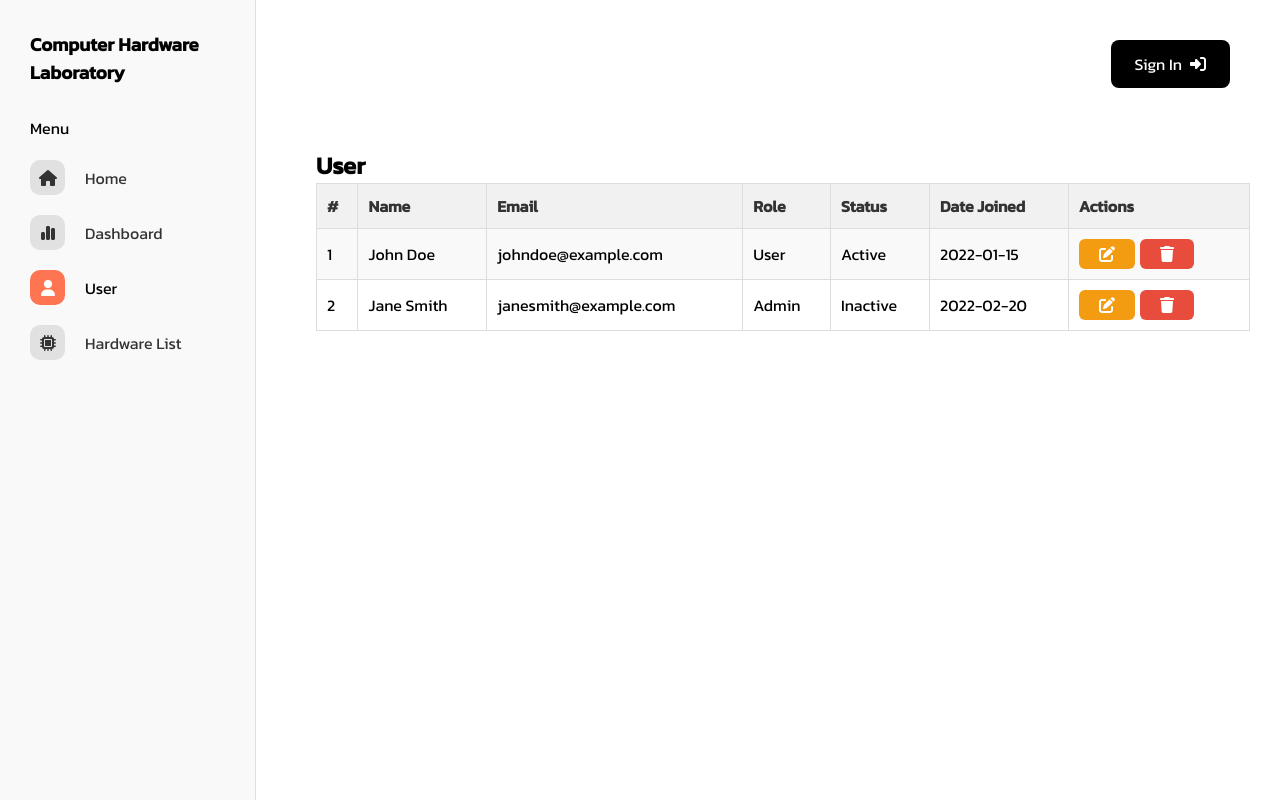
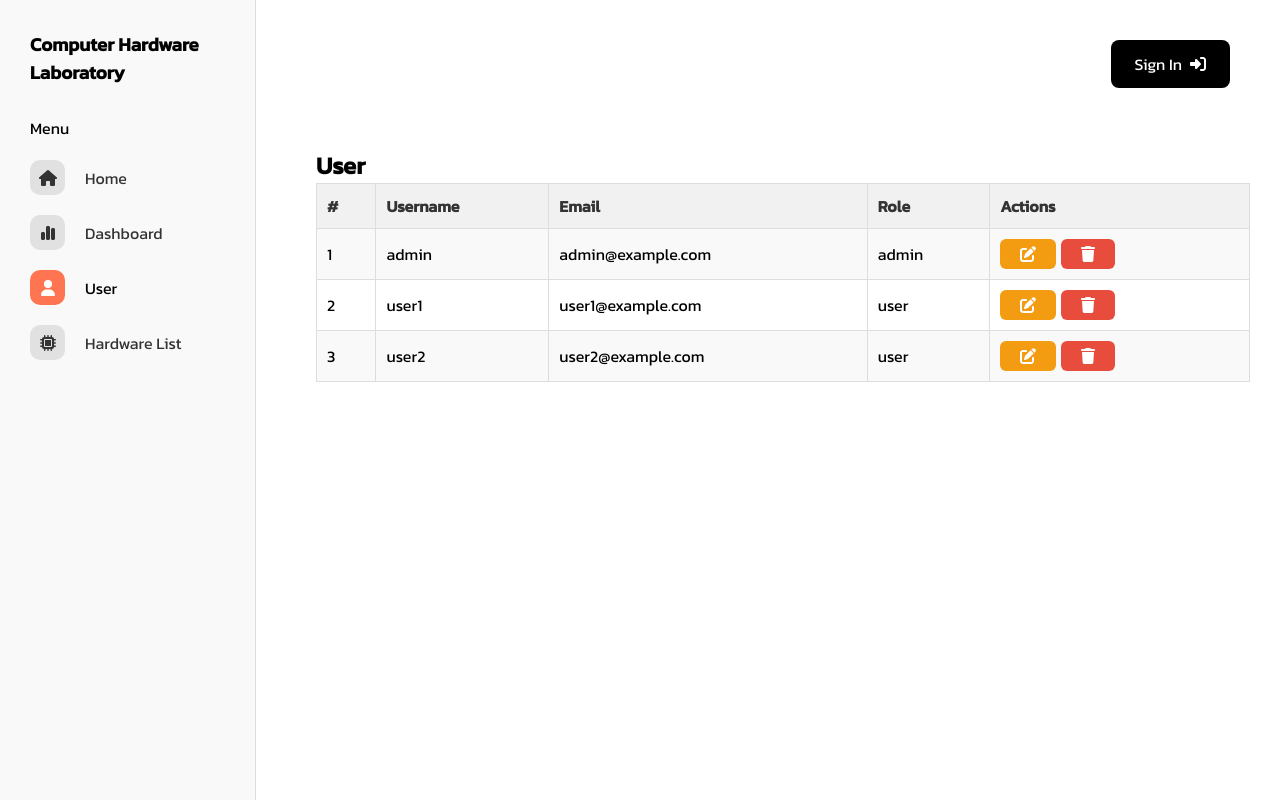
Before and after one commit to sareefhub/Computer-Hardware-Laboratory, a React (Create React App) app in the folder client/: page /user in a window 1280 px wide. Built offline with nearby package versions, Linux system fonts and the light colour scheme.

Commit message:
ทดสอบดึงข้อมูล user ที่ mock

```diff
--- a/client/src/pages/user.js
+++ b/client/src/pages/user.js
@@ -3,10 +3,10 @@ import Sidebar from '../components/sidebar';
 import Navbar from '../components/navbar';
 import { FontAwesomeIcon } from '@fortawesome/react-fontawesome';
 import { faEdit, faTrash } from '@fortawesome/free-solid-svg-icons';
+import users from '../mockData/userData';
 import "./user.css";
 
-const User = () => {
-  return (
+const User = () => (
   <div className="page">
     <Sidebar />
     <div className="content">
@@ -18,51 +18,25 @@ const User = () => {
             <thead>
               <tr>
                 <th>#</th>
-                  <th>Name</th>
+                <th>Username</th>
                 <th>Email</th>
                 <th>Role</th>
-                  <th>Status</th>
-                  <th>Date Joined</th>
                 <th>Actions</th>
               </tr>
             </thead>
             <tbody>
-                <tr>
-                  <td>1</td>
-                  <td>John Doe</td>
-                  <td>johndoe@example.com</td>
-                  <td>User</td>
-                  <td>Active</td>
-                  <td>2022-01-15</td>
+              {users.map((user, index) => (
+                <tr key={user.id}>
+                  <td>{index + 1}</td>
+                  <td>{user.username}</td>
+                  <td>{user.email}</td>
+                  <td>{user.role}</td>
                   <td>
-                    <div>
-                      <button className="btn btn-warning">
-                        <FontAwesomeIcon icon={faEdit} />
-                      </button>
-                      <button className="btn btn-danger">
-                        <FontAwesomeIcon icon={faTrash} />
-                      </button>
-                    </div>
+                    <button className="btn btn-warning"><FontAwesomeIcon icon={faEdit} /></button>
+                    <button className="btn btn-danger"><FontAwesomeIcon icon={faTrash} /></button>
                   </td>
                 </tr>
-                <tr>
-                  <td>2</td>
-                  <td>Jane Smith</td>
-                  <td>janesmith@example.com</td>
-                  <td>Admin</td>
-                  <td>Inactive</td>
-                  <td>2022-02-20</td>
-                  <td>
-                    <div>
-                      <button className="btn btn-warning">
-                        <FontAwesomeIcon icon={faEdit} />
-                      </button>
-                      <button className="btn btn-danger">
-                        <FontAwesomeIcon icon={faTrash} />
-                      </button>
-                    </div>
-                  </td>
-                </tr>
+              ))}
             </tbody>
           </table>
         </div>
@@ -70,6 +44,5 @@ const User = () => {
     </div>
   </div>
 );
-};
 
 export default User;
```
Lines whose indentation alone changed are shown as unchanged.
